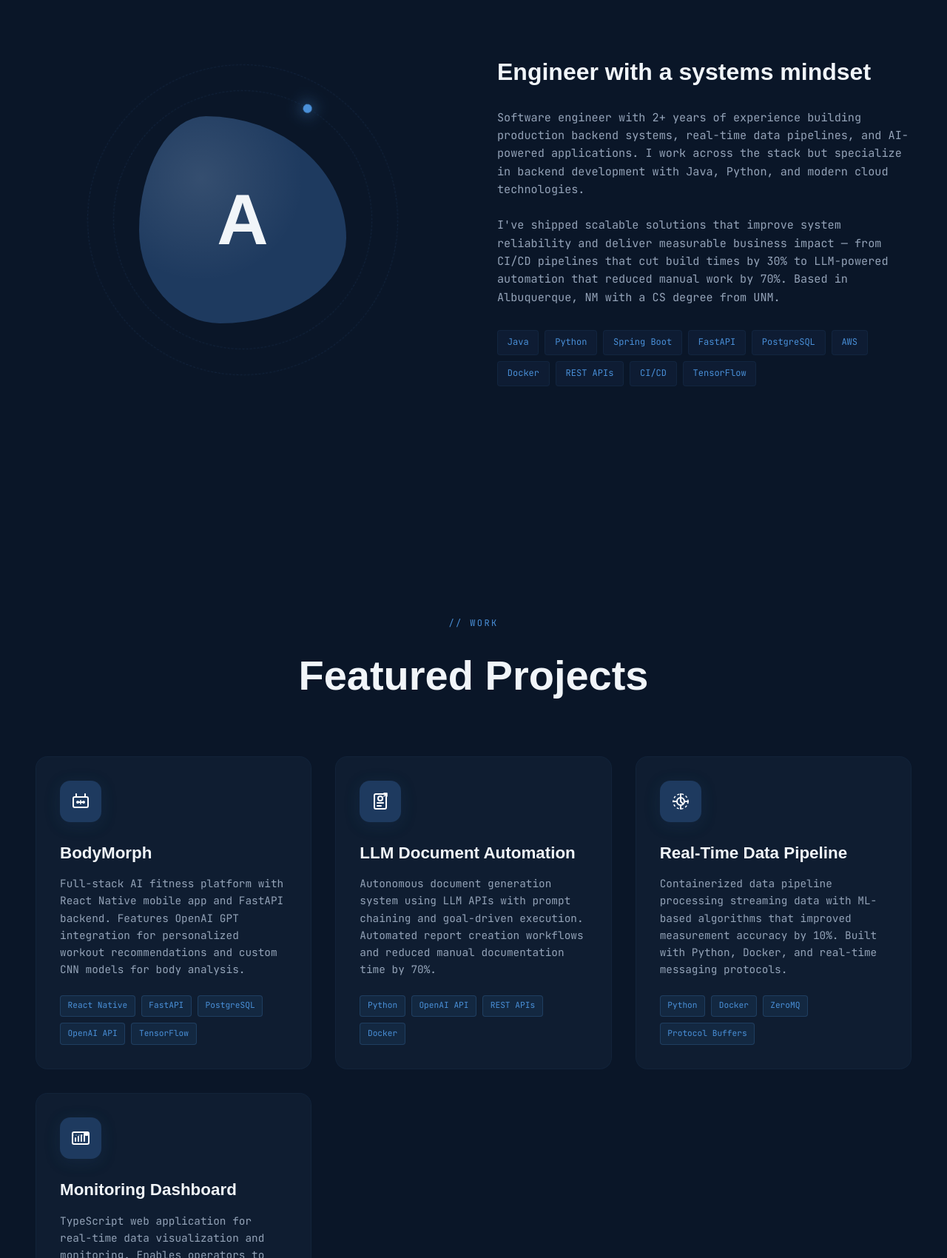
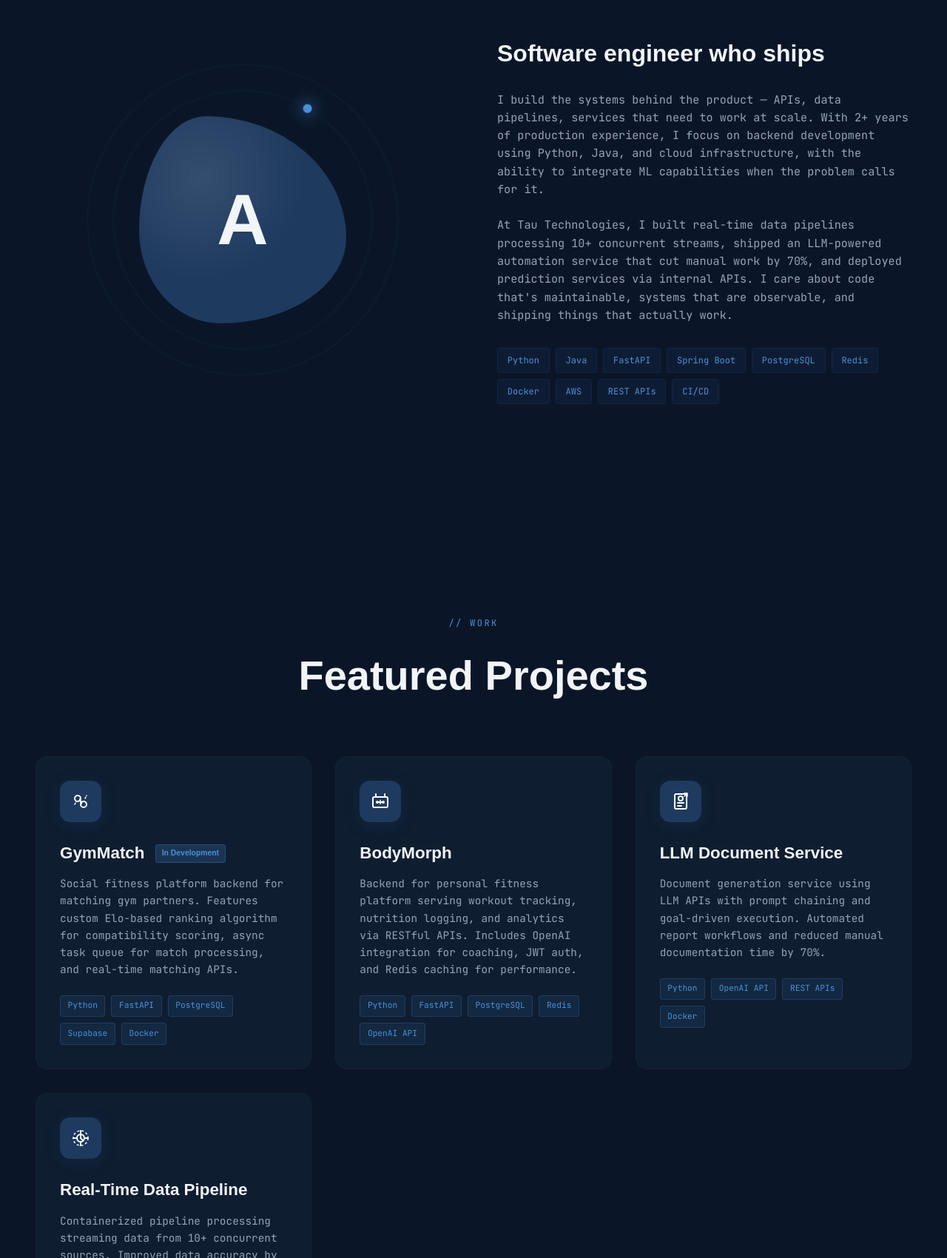
Before and after one commit to Atahh/Atahh.github.io, a plain HTML site: page index.html in a window 1280 px wide. Shown: the part 1100-2800 px from the top of the page at 74% size. Drawn offline with Linux system fonts and the light colour scheme; a web font is replaced by a local one.

Commit message:
Update index.html

```diff
--- a/index.html
+++ b/index.html
@@ -530,6 +530,18 @@
             margin-bottom: 0.75rem;
         }
 
+        .project-badge {
+            display: inline-block;
+            padding: 0.2rem 0.5rem;
+            background: rgba(74, 144, 217, 0.2);
+            border: 1px solid rgba(74, 144, 217, 0.3);
+            border-radius: 4px;
+            font-size: 0.65rem;
+            color: var(--navy-bright);
+            margin-left: 0.5rem;
+            vertical-align: middle;
+        }
+
         .project-card p {
             color: var(--text-muted);
             font-size: 0.9rem;
@@ -779,7 +791,7 @@
                 Engineer
             </h1>
             <p class="hero-subtitle">
-                Building scalable backend systems and AI-powered applications. Passionate about APIs, distributed systems, and shipping products that deliver real impact.
+                Building backend systems, APIs, and data pipelines. I design services that scale, integrate ML capabilities, and ship products that work in production.
             </p>
             <div class="hero-cta">
                 <a href="#projects" class="btn btn-primary">
@@ -809,24 +821,24 @@
             </div>
 
             <div class="about-text reveal">
-                <h3>Engineer with a systems mindset</h3>
+                <h3>Software engineer who ships</h3>
                 <p>
-                    Software engineer with 2+ years of experience building production backend systems, real-time data pipelines, and AI-powered applications. I work across the stack but specialize in backend development with Java, Python, and modern cloud technologies.
+                    I build the systems behind the product — APIs, data pipelines, services that need to work at scale. With 2+ years of production experience, I focus on backend development using Python, Java, and cloud infrastructure, with the ability to integrate ML capabilities when the problem calls for it.
                 </p>
                 <p>
-                    I've shipped scalable solutions that improve system reliability and deliver measurable business impact — from CI/CD pipelines that cut build times by 30% to LLM-powered automation that reduced manual work by 70%. Based in Albuquerque, NM with a CS degree from UNM.
+                    At Tau Technologies, I built real-time data pipelines processing 10+ concurrent streams, shipped an LLM-powered automation service that cut manual work by 70%, and deployed prediction services via internal APIs. I care about code that's maintainable, systems that are observable, and shipping things that actually work.
                 </p>
                 <div class="tech-tags">
+                    <span class="tech-tag">Python</span>
                     <span class="tech-tag">Java</span>
-                    <span class="tech-tag">Python</span>
+                    <span class="tech-tag">FastAPI</span>
                     <span class="tech-tag">Spring Boot</span>
-                    <span class="tech-tag">FastAPI</span>
                     <span class="tech-tag">PostgreSQL</span>
+                    <span class="tech-tag">Redis</span>
+                    <span class="tech-tag">Docker</span>
                     <span class="tech-tag">AWS</span>
-                    <span class="tech-tag">Docker</span>
                     <span class="tech-tag">REST APIs</span>
                     <span class="tech-tag">CI/CD</span>
-                    <span class="tech-tag">TensorFlow</span>
                 </div>
             </div>
         </div>
@@ -842,6 +854,27 @@
             <div class="project-card reveal">
                 <div class="project-icon">
                     <svg width="28" height="28" viewBox="0 0 28 28" fill="none" xmlns="http://www.w3.org/2000/svg">
+                        <circle cx="10" cy="10" r="4" stroke="currentColor" stroke-width="2"/>
+                        <circle cx="18" cy="18" r="4" stroke="currentColor" stroke-width="2"/>
+                        <path d="M13 11L15 17" stroke="currentColor" stroke-width="2" stroke-linecap="round"/>
+                        <path d="M6 18L8 14" stroke="currentColor" stroke-width="1.5" stroke-linecap="round" stroke-dasharray="2 2"/>
+                        <path d="M20 10L22 6" stroke="currentColor" stroke-width="1.5" stroke-linecap="round" stroke-dasharray="2 2"/>
+                    </svg>
+                </div>
+                <h3>GymMatch <span class="project-badge">In Development</span></h3>
+                <p>Social fitness platform backend for matching gym partners. Features custom Elo-based ranking algorithm for compatibility scoring, async task queue for match processing, and real-time matching APIs.</p>
+                <div class="project-tech">
+                    <span>Python</span>
+                    <span>FastAPI</span>
+                    <span>PostgreSQL</span>
+                    <span>Supabase</span>
+                    <span>Docker</span>
+                </div>
+            </div>
+
+            <div class="project-card reveal">
+                <div class="project-icon">
+                    <svg width="28" height="28" viewBox="0 0 28 28" fill="none" xmlns="http://www.w3.org/2000/svg">
                         <rect x="4" y="8" width="20" height="14" rx="2" stroke="currentColor" stroke-width="2"/>
                         <path d="M8 4V8M20 4V8" stroke="currentColor" stroke-width="2" stroke-linecap="round"/>
                         <circle cx="10" cy="15" r="2" fill="currentColor"/>
@@ -851,13 +884,13 @@
                     </svg>
                 </div>
                 <h3>BodyMorph</h3>
-                <p>Full-stack AI fitness platform with React Native mobile app and FastAPI backend. Features OpenAI GPT integration for personalized workout recommendations and custom CNN models for body analysis.</p>
+                <p>Backend for personal fitness platform serving workout tracking, nutrition logging, and analytics via RESTful APIs. Includes OpenAI integration for coaching, JWT auth, and Redis caching for performance.</p>
                 <div class="project-tech">
-                    <span>React Native</span>
+                    <span>Python</span>
                     <span>FastAPI</span>
                     <span>PostgreSQL</span>
+                    <span>Redis</span>
                     <span>OpenAI API</span>
-                    <span>TensorFlow</span>
                 </div>
             </div>
 
@@ -871,8 +904,8 @@
                         <path d="M19 7L23 3M23 3V7M23 3H19" stroke="currentColor" stroke-width="1.5" stroke-linecap="round" stroke-linejoin="round"/>
                     </svg>
                 </div>
-                <h3>LLM Document Automation</h3>
-                <p>Autonomous document generation system using LLM APIs with prompt chaining and goal-driven execution. Automated report creation workflows and reduced manual documentation time by 70%.</p>
+                <h3>LLM Document Service</h3>
+                <p>Document generation service using LLM APIs with prompt chaining and goal-driven execution. Automated report workflows and reduced manual documentation time by 70%.</p>
                 <div class="project-tech">
                     <span>Python</span>
                     <span>OpenAI API</span>
@@ -891,31 +924,12 @@
                     </svg>
                 </div>
                 <h3>Real-Time Data Pipeline</h3>
-                <p>Containerized data pipeline processing streaming data with ML-based algorithms that improved measurement accuracy by 10%. Built with Python, Docker, and real-time messaging protocols.</p>
+                <p>Containerized pipeline processing streaming data from 10+ concurrent sources. Improved data accuracy by 10% using fusion algorithms. Built with Python, Docker, and ZeroMQ.</p>
                 <div class="project-tech">
                     <span>Python</span>
                     <span>Docker</span>
                     <span>ZeroMQ</span>
                     <span>Protocol Buffers</span>
-                </div>
-            </div>
-
-            <div class="project-card reveal">
-                <div class="project-icon">
-                    <svg width="28" height="28" viewBox="0 0 28 28" fill="none" xmlns="http://www.w3.org/2000/svg">
-                        <rect x="3" y="6" width="22" height="16" rx="2" stroke="currentColor" stroke-width="2"/>
-                        <path d="M7 18V14M11 18V12M15 18V10M19 18V8" stroke="currentColor" stroke-width="2" stroke-linecap="round"/>
-                        <circle cx="22" cy="8" r="3" fill="currentColor"/>
-                        <path d="M3 10H25" stroke="currentColor" stroke-width="1" stroke-dasharray="2 2" opacity="0.5"/>
-                    </svg>
-                </div>
-                <h3>Monitoring Dashboard</h3>
-                <p>TypeScript web application for real-time data visualization and monitoring. Enables operators to track system performance and detect anomalies across distributed deployments.</p>
-                <div class="project-tech">
-                    <span>TypeScript</span>
-                    <span>React</span>
-                    <span>WebSocket</span>
-                    <span>REST APIs</span>
                 </div>
             </div>
         </div>
@@ -935,11 +949,11 @@
                     <h3>Software Engineer</h3>
                     <h4>Tau Technologies</h4>
                     <ul class="timeline-bullets">
-                        <li>Built containerized real-time streaming pipeline using Python and Docker, processing concurrent data from 10+ sources with ML-based fusion algorithms that improved data accuracy by 10%</li>
+                        <li>Built containerized real-time data pipeline using Python and Docker, processing concurrent streams from 10+ sources and improving data accuracy by 10%</li>
+                        <li>Engineered LLM-powered document generation service with prompt chaining and goal-driven execution, reducing manual documentation time by 70%</li>
+                        <li>Deployed prediction service processing time-series data with 95%+ accuracy, exposing results via internal APIs for real-time decision-making</li>
+                        <li>Built monitoring service analyzing performance telemetry to flag potential failures, improving system reliability and reducing unplanned downtime</li>
                         <li>Developed TypeScript dashboard for real-time data visualization and system health monitoring across distributed infrastructure</li>
-                        <li>Engineered LLM-powered document generation system with prompt chaining and goal-driven execution, reducing manual documentation time by 70%</li>
-                        <li>Designed and deployed ML prediction models achieving 95%+ accuracy on production time-series datasets</li>
-                        <li>Built predictive maintenance system analyzing performance telemetry to flag potential failures before critical breakdowns</li>
                     </ul>
                 </div>
             </div>
@@ -951,22 +965,22 @@
                     <h3>Software Engineer Intern</h3>
                     <h4>Tau Technologies</h4>
                     <ul class="timeline-bullets">
+                        <li>Developed high-throughput data collection services using ZeroMQ for real-time messaging between distributed system components</li>
+                        <li>Optimized inter-service communication using Protocol Buffers, improving serialization efficiency across distributed microservices</li>
                         <li>Reduced build times by 30% by implementing automated CI/CD pipelines and build optimization scripts</li>
-                        <li>Increased user satisfaction by 20% through UI/UX improvements based on A/B testing and usability analysis</li>
-                        <li>Debugged and resolved critical bugs in distributed systems serving production traffic, conducting root cause analysis to minimize downtime</li>
-                        <li>Developed high-throughput data collection services using ZeroMQ for real-time messaging</li>
-                        <li>Optimized inter-service communication using Protocol Buffers, improving serialization efficiency across distributed microservices</li>
+                        <li>Resolved critical bugs in distributed systems serving production traffic through root cause analysis, minimizing downtime</li>
+                        <li>Shipped UI/UX improvements based on A/B testing and usability analysis, increasing user satisfaction by 20%</li>
                     </ul>
                 </div>
             </div>
 
             <div class="timeline-item reveal">
                 <div class="timeline-dot"></div>
-                <p class="timeline-date">August 2019 — May 2024</p>
+                <p class="timeline-date">May 2024</p>
                 <div class="timeline-content">
                     <h3>B.S. Computer Science</h3>
                     <h4>University of New Mexico</h4>
-                    <p>Focused on systems programming, machine learning, and software engineering. Built strong foundations in algorithms, data structures, and distributed systems.</p>
+                    <p>Focused on systems programming, distributed systems, and software engineering.</p>
                 </div>
             </div>
         </div>
@@ -979,7 +993,7 @@
         </div>
 
         <div class="contact-content reveal">
-            <p>I'm currently seeking new full-time software engineering opportunities. Whether you have a role that might be a fit, want to collaborate on a project, or just want to chat about backend systems, AI, or scaling, I'd love to hear from you.</p>
+            <p>I'm currently looking for backend and full-stack engineering roles. If you have a position that might be a fit, want to collaborate, or just want to talk shop about APIs, distributed systems, or scaling — I'd love to hear from you.</p>
 
             <div class="contact-links">
                 <a href="mailto:Atah.Omar101@gmail.com" class="contact-link">
@@ -999,7 +1013,7 @@
     </section>
 
     <footer>
-        <p>© 2025 Atah. Built with purpose.</p>
+        <p>© 2026 Atah. Built with purpose.</p>
     </footer>
 
     <script>
```
